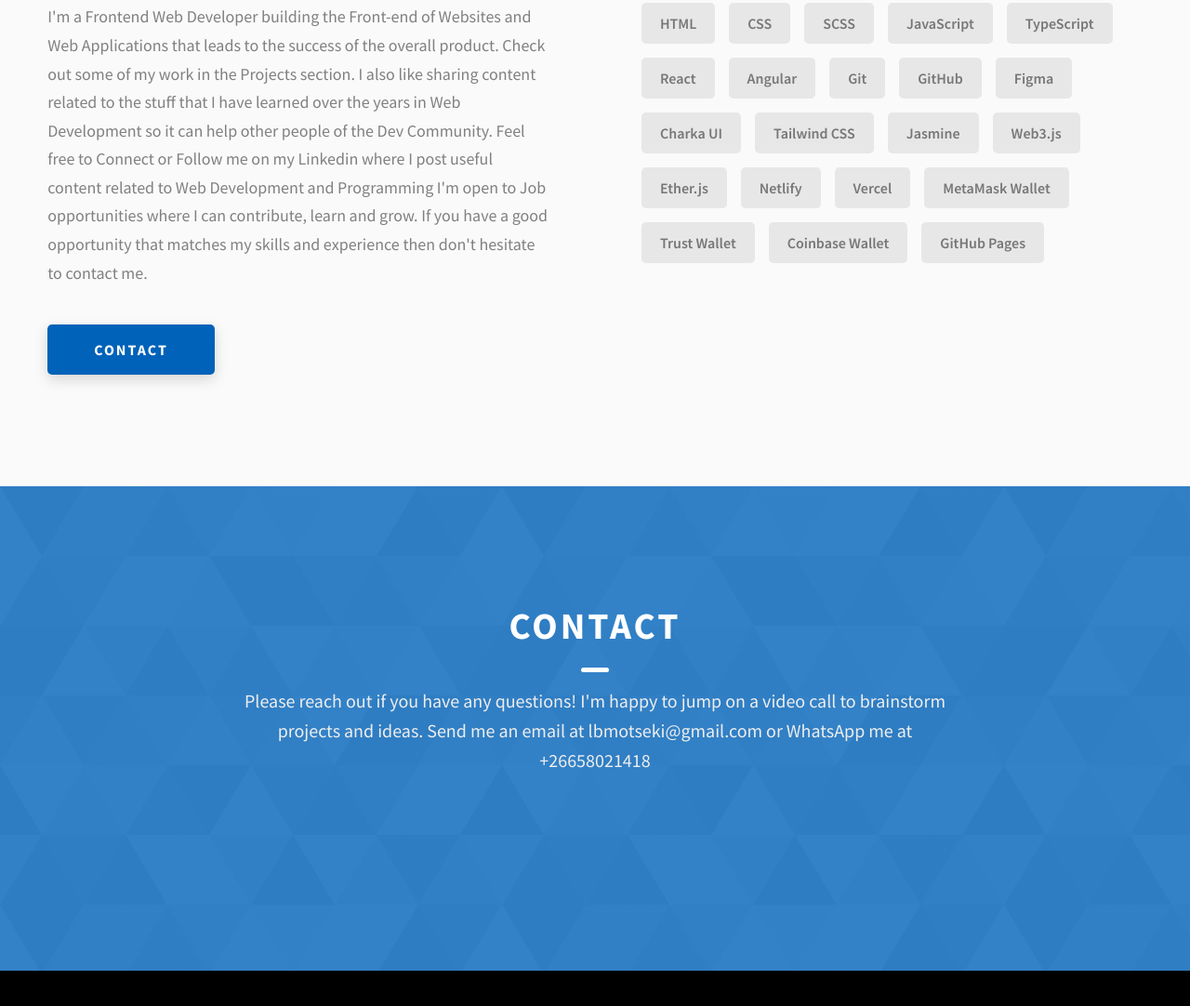
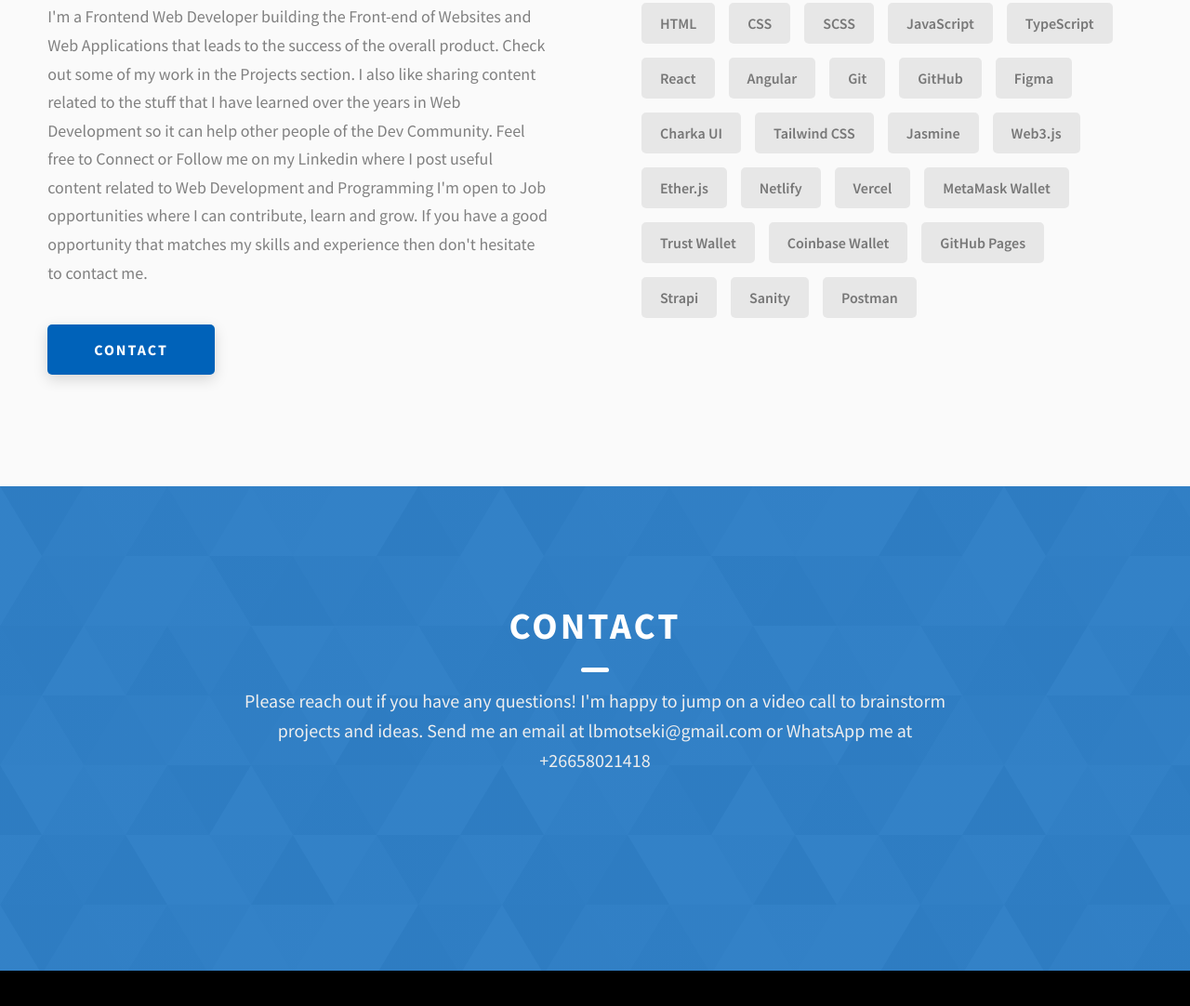
Before and after one commit to Motseki/personal_website, a website built with Vite: page index.html in a window 1280 px wide. Shown: the part 4596-5678 px from the top of the page at 93% size. Built offline with nearby package versions, Linux system fonts and the light colour scheme.

Commit message:
Updated website

```diff
--- a/index.html
+++ b/index.html
@@ -368,6 +368,9 @@
               <div class="skills__skill">Trust Wallet</div>
               <div class="skills__skill">Coinbase Wallet</div>
               <div class="skills__skill">GitHub Pages</div>
+              <div class="skills__skill">Strapi</div>
+              <div class="skills__skill">Sanity</div>
+              <div class="skills__skill">Postman</div>
             </div>
           </div>
         </div>
```
